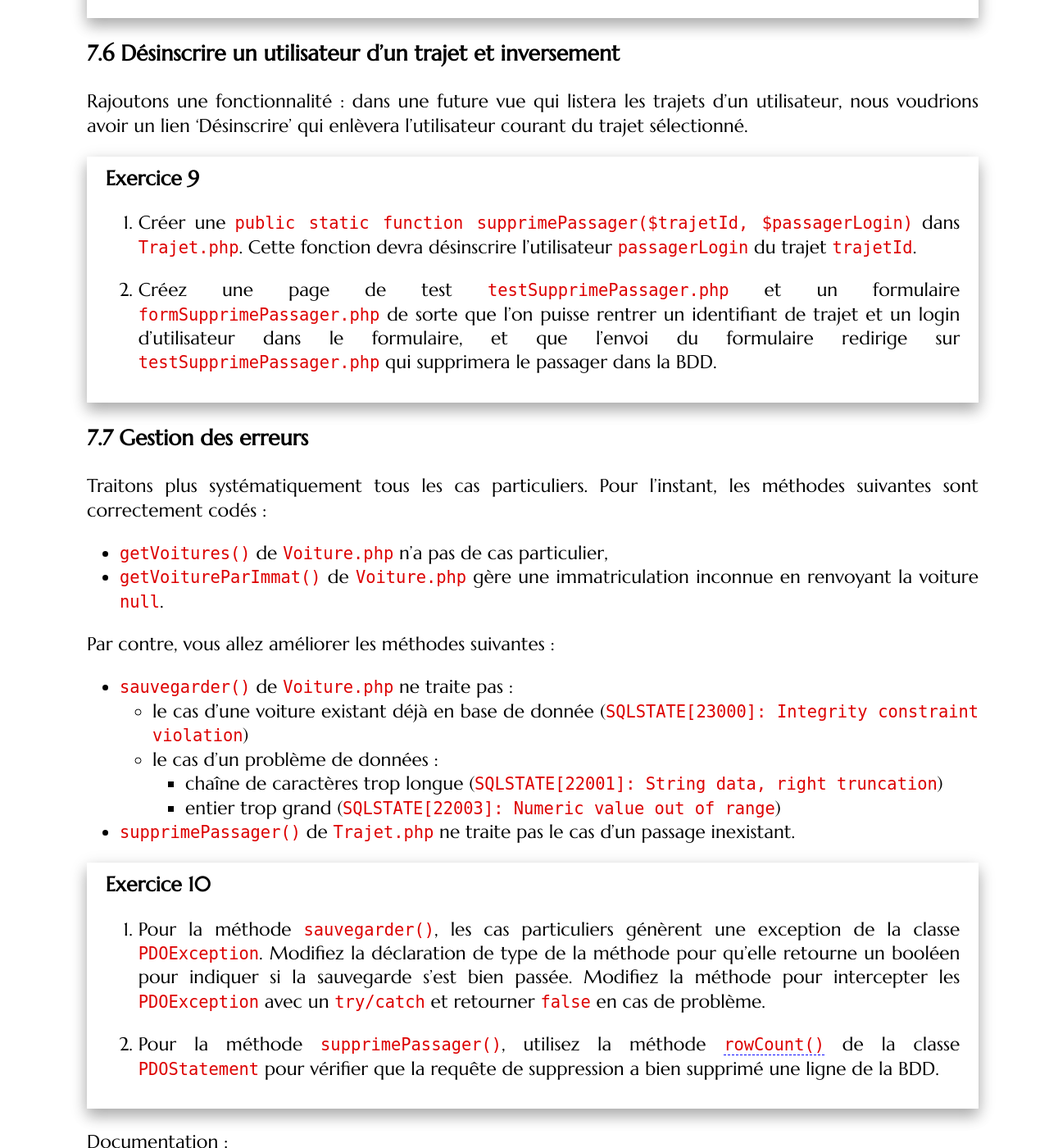
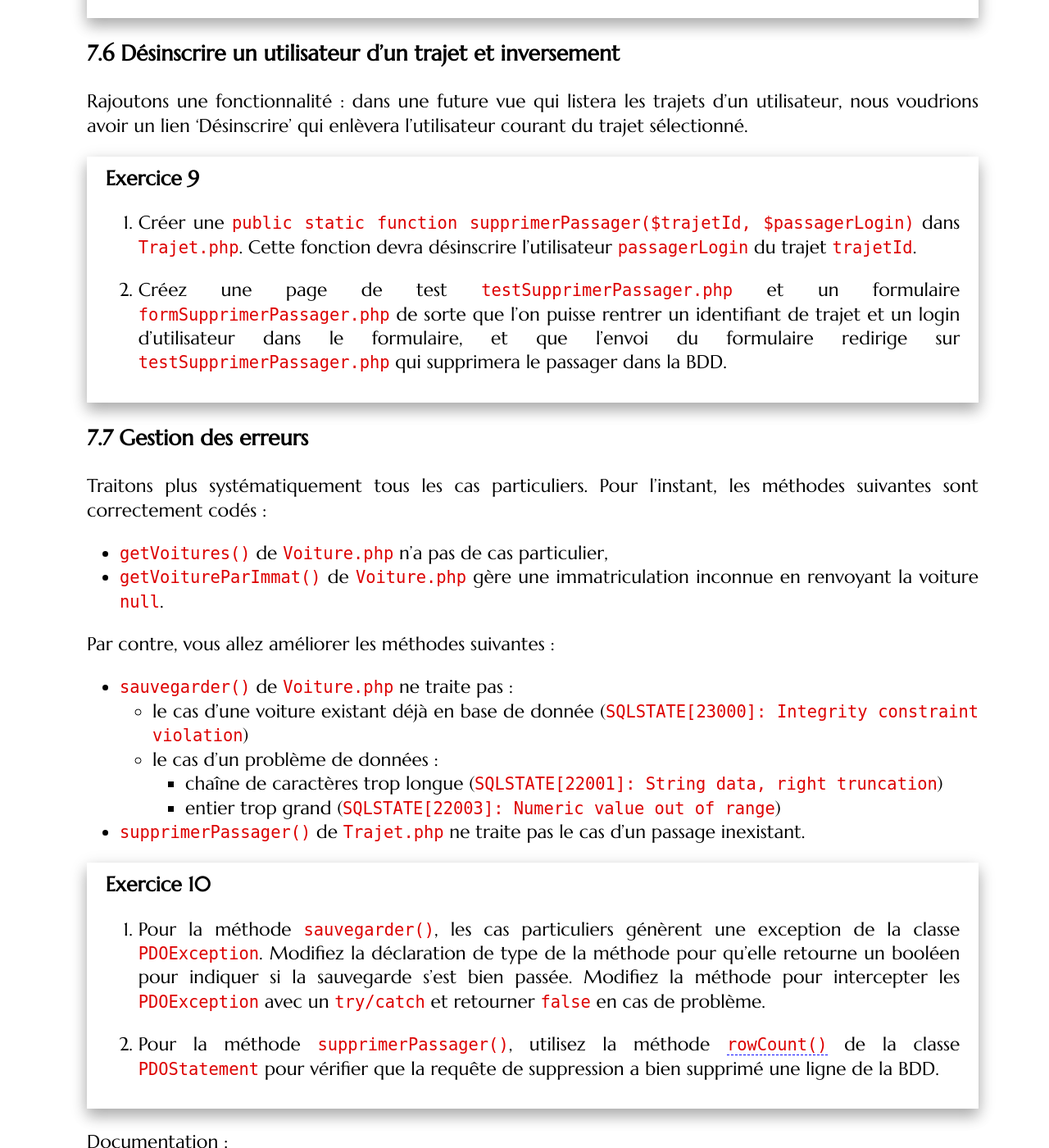
Before and after one commit to romainlebreton/R3.01-DeveloppementWeb, a Jekyll site: the page built from tutorials/tutorial3.md, in a window 1280 px wide and 1400 px high, scrolled down 12233 px. Shown: the whole window at 82% size. Built offline with Jekyll 4.4.1, drawn with Linux system fonts in a browser that asks for light colours; some web fonts are replaced.

Commit message:
verbe à l'infinitif pour les méthodes

```diff
--- a/tutorials/tutorial3.md
+++ b/tutorials/tutorial3.md
@@ -534,13 +534,13 @@ enlèvera l'utilisateur courant du trajet sélectionné.
 
 <div class="exercise">
 
-1. Créer une `public static function supprimePassager($trajetId, $passagerLogin)` dans `Trajet.php`.
+1. Créer une `public static function supprimerPassager($trajetId, $passagerLogin)` dans `Trajet.php`.
    Cette fonction devra désinscrire l'utilisateur `passagerLogin` du trajet `trajetId`.
 
-2. Créez une page de test `testSupprimePassager.php` et un formulaire
-   `formSupprimePassager.php` de sorte que l'on puisse rentrer un identifiant de
+2. Créez une page de test `testSupprimerPassager.php` et un formulaire
+   `formSupprimerPassager.php` de sorte que l'on puisse rentrer un identifiant de
    trajet et un login d'utilisateur dans le formulaire, et que l'envoi du
-   formulaire redirige sur `testSupprimePassager.php` qui supprimera le passager dans
+   formulaire redirige sur `testSupprimerPassager.php` qui supprimera le passager dans
    la BDD.
 
 </div>
@@ -558,7 +558,7 @@ Par contre, vous allez améliorer les méthodes suivantes :
   * le cas d'un problème de données :
     * chaîne de caractères trop longue (`SQLSTATE[22001]: String data, right truncation`)
     * entier trop grand (`SQLSTATE[22003]: Numeric value out of range`)
-* `supprimePassager()` de `Trajet.php` ne traite pas le cas d'un passage inexistant.
+* `supprimerPassager()` de `Trajet.php` ne traite pas le cas d'un passage inexistant.
 
 <div class="exercise">
 
@@ -567,7 +567,7 @@ Par contre, vous allez améliorer les méthodes suivantes :
    pour indiquer si la sauvegarde s'est bien passée. Modifiez la méthode pour intercepter les `PDOException`
    avec un `try/catch` et retourner `false` en cas de problème.
 
-1. Pour la méthode `supprimePassager()`, utilisez la méthode
+1. Pour la méthode `supprimerPassager()`, utilisez la méthode
    [`rowCount()`](https://www.php.net/manual/fr/pdostatement.rowcount.php)
    de la classe `PDOStatement` pour vérifier que la requête de suppression a bien supprimé une ligne de la BDD.
 
```
